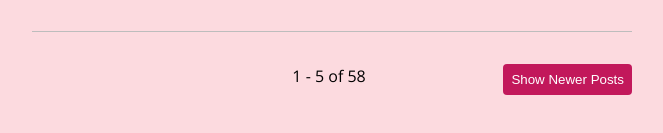
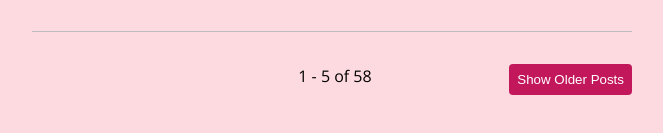
Before and after one commit to ashleemboyer/ashleemboyer, a Next.js app: page / in a window 1280 px wide. Shown: the part 1721-1854 px from the top of the page, without its empty margins (308-971 px from the left). Built offline with nearby package versions, Linux system fonts and the light colour scheme.

Commit message:
Fixing pagination button text

```diff
--- a/components/PostListPagination/PostListPagination.jsx
+++ b/components/PostListPagination/PostListPagination.jsx
@@ -10,11 +10,11 @@ const PostListPagination = ({
 }) => (
   <div className={styles.PostListPagination}>
     <Button disabled={!hasPrevious} onClick={onPrevious}>
-      Show Older Posts
+      Show Newer Posts
     </Button>
     <p>{label}</p>
     <Button disabled={!hasNext} onClick={onNext}>
-      Show Newer Posts
+      Show Older Posts
     </Button>
   </div>
 );
```
